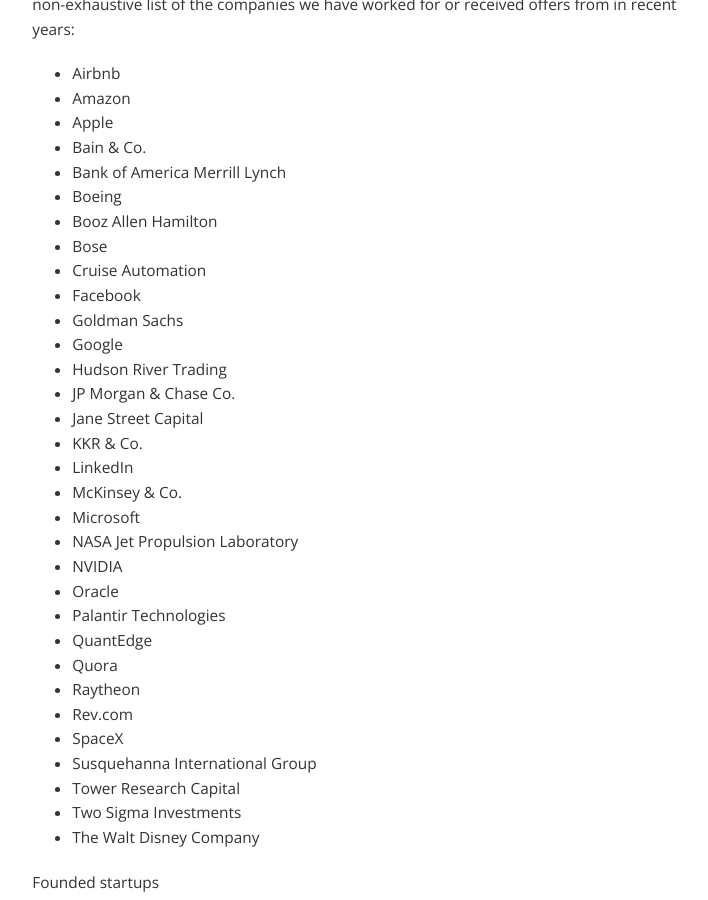
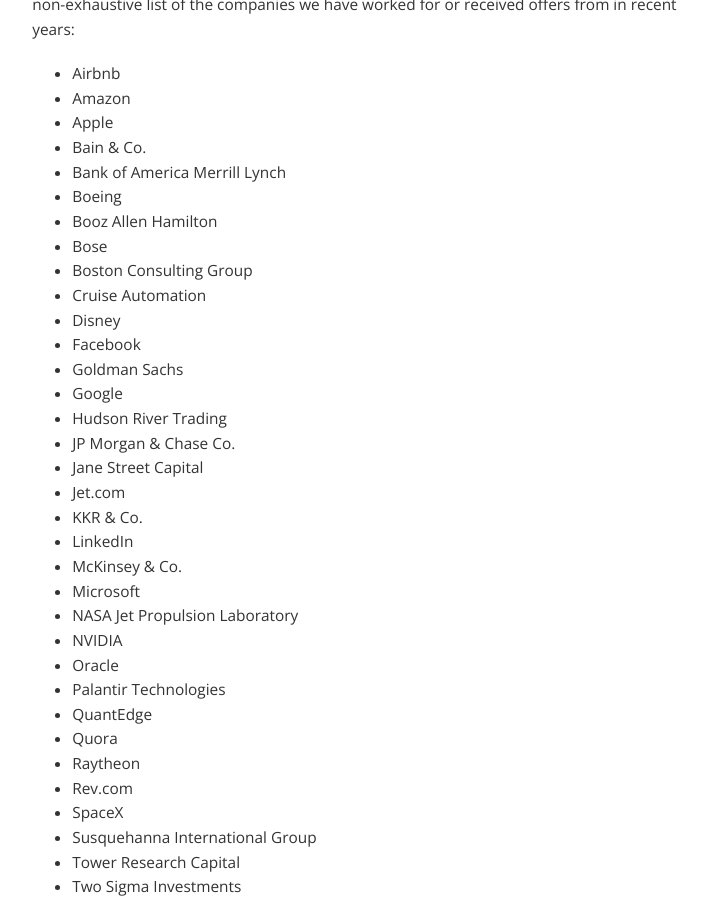
Before and after one commit to pktmasseta/pktmasseta.github.io, a Jekyll site: the page built from _brothers/index.md, in a window 1280 px wide and 900 px high, scrolled down 735 px. Shown: the whole window, without its empty margins (385-1093 px from the left). Built offline with Jekyll 4.4.1, drawn with Linux system fonts in a browser that asks for light colours.

Commit message:
more updates

```diff
--- a/_brothers/index.md
+++ b/_brothers/index.md
@@ -19,13 +19,16 @@
 - Boeing
 - Booz Allen Hamilton
 - Bose
+- Boston Consulting Group
 - Cruise Automation
+- Disney
 - Facebook
 - Goldman Sachs
 - Google
 - Hudson River Trading
 - JP Morgan & Chase Co.
 - Jane Street Capital
+- Jet.com
 - KKR & Co.
 - LinkedIn
 - McKinsey & Co.
```
